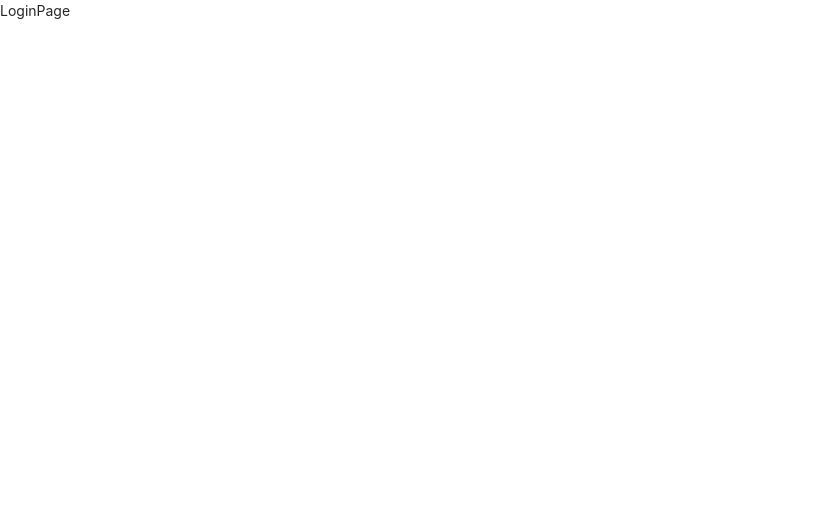
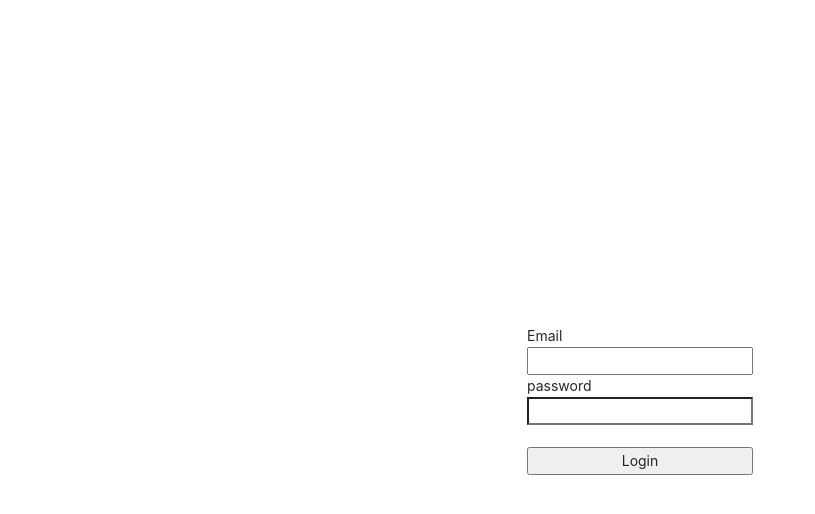
Before and after one commit to dnfwlxo11/node-react-basic-clone, a React (Create React App) app in the folder client/: page /login in a window 1280 px wide. Shown: the top 514 px of the page, without its empty margins (0-815 px from the left). Built offline with nearby package versions, Linux system fonts and the light colour scheme.

Commit message:
add: login page, use redux

```diff
--- /dev/null
+++ b/client/src/_actions/types.js
@@ -0,0 +1 @@
+export const LOGIN_USER = "login_user";
--- /dev/null
+++ b/client/src/_actions/user_action.js
@@ -0,0 +1,12 @@
+import Axios from 'axios';
+import { LOGIN_USER} from './types'
+
+export function loginUser(dataToSubmit) {
+	const request = Axios.post('/api/users/login', dataToSubmit)
+	.then(response => response.data)
+
+	return {
+		type: LOGIN_USER,
+		payload: request
+	}
+}
--- /dev/null
+++ b/client/src/_reducers/index.js
@@ -0,0 +1,8 @@
+import { combineReducers } from 'redux';
+import user from './user_reducer';
+
+const rootReducer = combineReducers({
+	user
+})
+
+export default rootReducer;
--- /dev/null
+++ b/client/src/_reducers/user_reducer.js
@@ -0,0 +1,10 @@
+import { LOGIN_USER} from '../_actions/types'
+
+export default function (state = {}, action) {
+	switch (action.type) {
+		case LOGIN_USER:
+			return { ...state, loginSuccess: action.payload }
+		default:
+			return state
+	}
+}
--- a/client/src/components/views/LandingPage/LandingPage.js
+++ b/client/src/components/views/LandingPage/LandingPage.js
@@ -5,12 +5,14 @@
 
 	useEffect(() => {
 		axios.get('/api/hello')
-		.then(response => console.log(response))
+			.then(response => console.log(response))
 	}, [])
 
 	return (
-		<div>
-			LandingPage
+		<div style={{
+			display: 'flex', justifyContent: 'center', alignItems: 'center', width: '100%', height: '100vh'
+		}}>
+			<h2>시작 페이지</h2>
 		</div>
 	)
 }
--- a/client/src/components/views/LoginPage/LoginPage.js
+++ b/client/src/components/views/LoginPage/LoginPage.js
@@ -1,10 +1,57 @@
-import React from 'react'
+import React, { useState } from 'react'
+import { useDispatch} from 'react-redux';
+import { loginUser} from '../../../_actions/user_action'
 
+function LoginPage(props) {
+	const dispatch = useDispatch();
 
-function LoginPage() {
+	const [Email, setEmail] = useState("")
+	const [Password, setPassword] = useState("")
+
+	const onEmailHandler = (event) => {
+		setEmail(event.currentTarget.value)
+	}
+
+	const onPasswordHandler = (event) => {
+		setPassword(event.currentTarget.value)
+	}
+
+	const onSubmitHandler = (event) => {
+		// refresh 되는 것을 방지
+		event.preventDefault();
+
+		let body = {
+			email: Email,
+			password: Password
+		}
+
+		dispatch(loginUser(body))
+		.then(response => {
+			if (response.payload.loginSuccess) {
+				props.history.push('/')
+			} else {
+				alert('Error')
+			}
+		})
+	}
+
 	return (
-		<div>
-			LoginPage
+		<div style={{
+			display: 'flex', justifyContent: 'center', alignItems: 'center', width: '100%', height: '100vh'
+		}}>
+			<form onSubmit={onSubmitHandler}
+				style={{ display:'flex', flexDirection:'column'
+			}}>
+				<label>Email</label>
+				<input type='email' value={Email} onChange={onEmailHandler} />
+				<label>password</label>
+				<input type='password' value={Password} onChange={onPasswordHandler} />
+				<br />
+				<button>
+					Login
+				</button>
+			</form>
+
 		</div>
 	)
 }
--- a/client/src/index.js
+++ b/client/src/index.js
@@ -3,15 +3,25 @@
 import './index.css';
 import App from './App';
 import reportWebVitals from './reportWebVitals';
+import { Provider } from 'react-redux';
+import 'antd/dist/antd.css'
+import { applyMiddleware, createStore } from 'redux';
+import promiseMiddleware from 'redux-promise'
+import ReduxThunk from 'redux-thunk';
+import Reducer from './_reducers';
 
-import 'antd/dist/antd.css'
+const createStoreWithMiddleware = applyMiddleware(promiseMiddleware, ReduxThunk)(createStore)
 
 ReactDOM.render(
-	<React.StrictMode>
+	<Provider
+		store={createStoreWithMiddleware(Reducer,
+			window.__REDUX_DEVTOOLS_EXTENSION__ &&
+			window.__REDUX_DEVTOOLS_EXTENSION__()
+		)}
+	>
 		<App />
-	{/* 보여주고싶은 컴포넌트를 넣으면 됨 */}
-	</React.StrictMode>,
-	document.getElementById('root')
+	</Provider>
+	, document.getElementById('root')
 );
 
 // If you want to start measuring performance in your app, pass a function
```
Also changed, not shown: package.json (+5 -3 lines), 2 other files (tests, documents, lock files or other folders).
